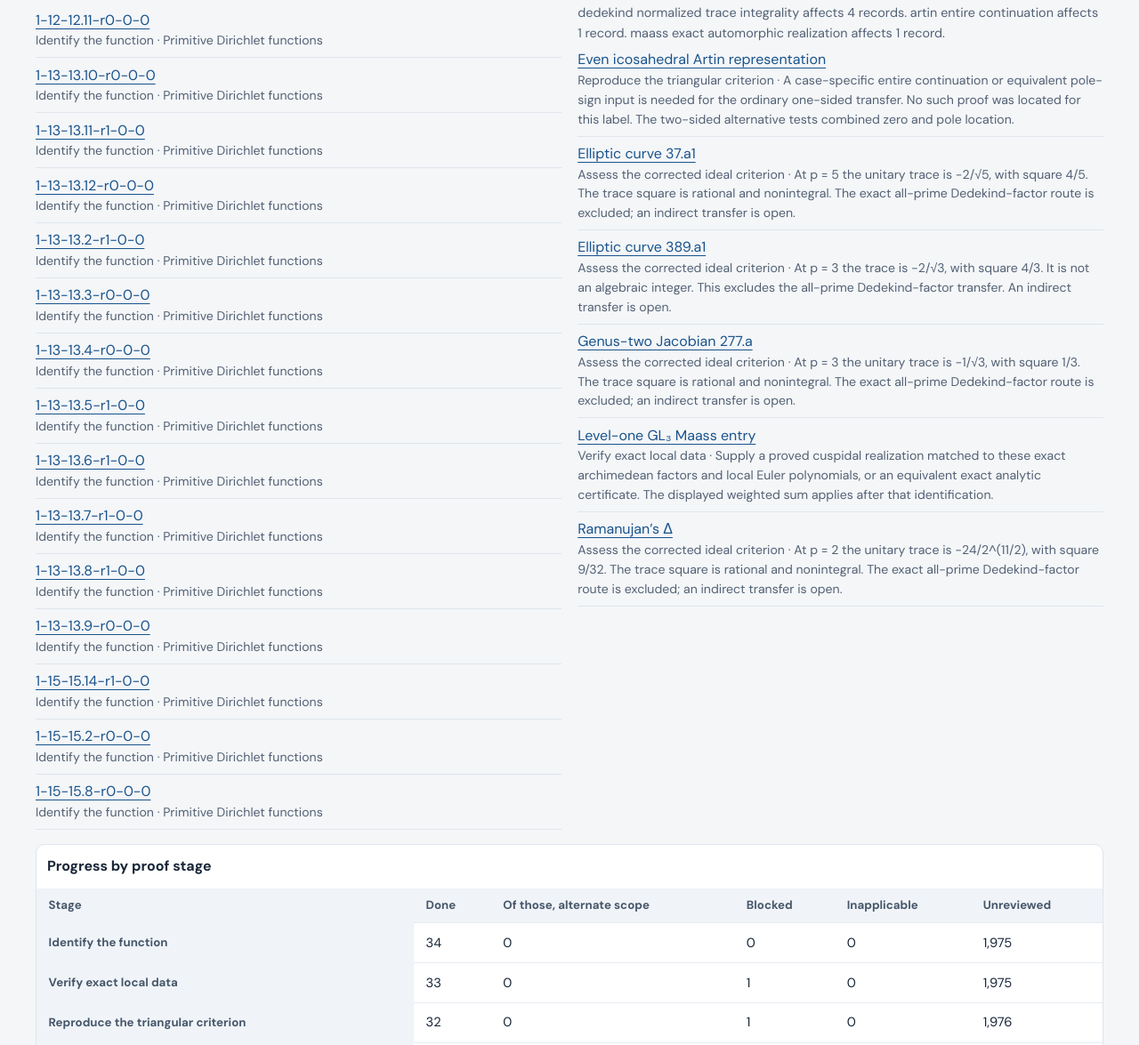
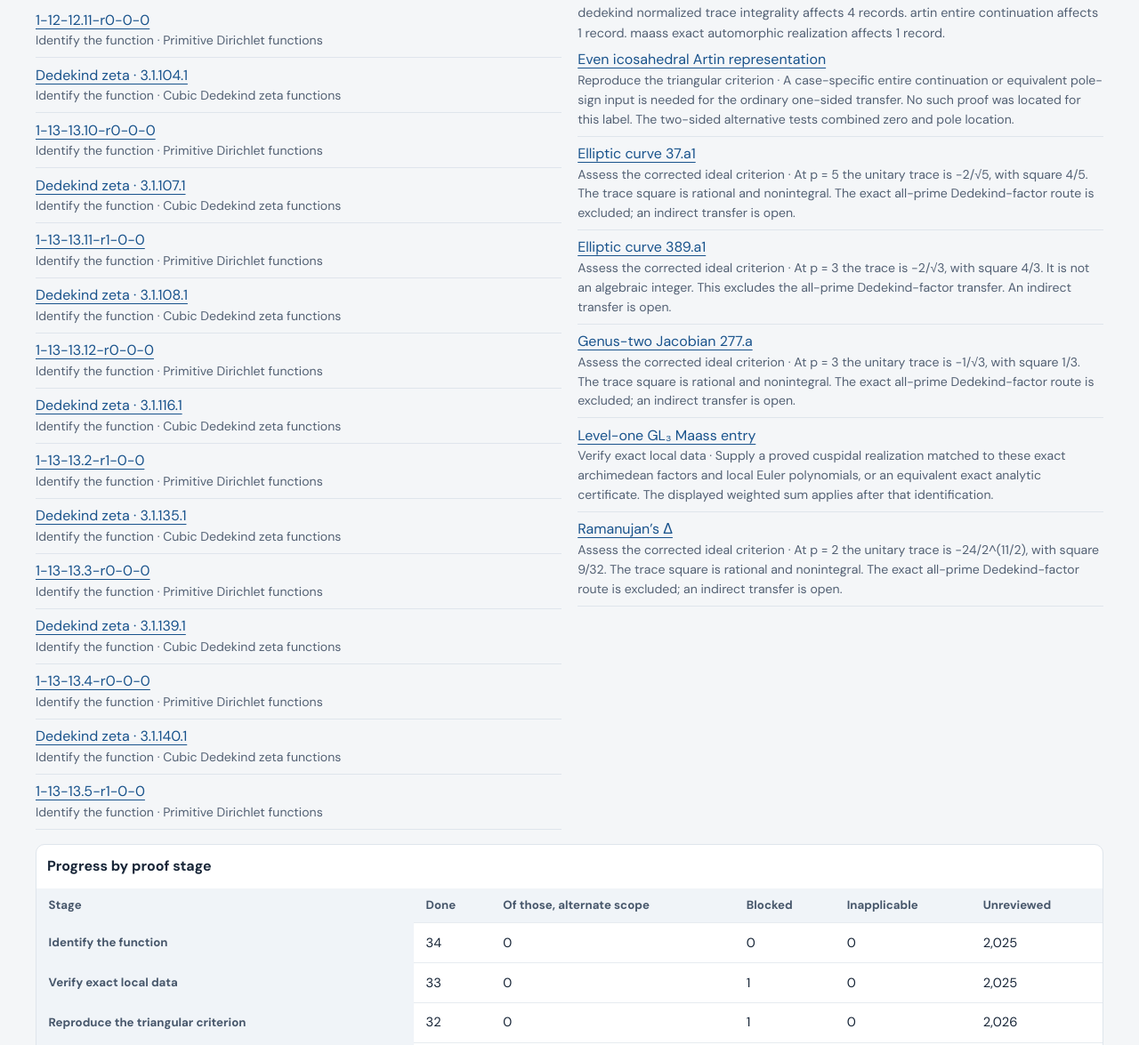
Before and after one commit to kimihiro64/Robin1984, a plain HTML site: page lmfdb-explorer/index.html in a window 1280 px wide. Shown: the part 5156-6331 px from the top of the page at 89% size. Drawn offline with Linux system fonts and the light colour scheme.

Commit message:
Publish the Robin1984 LMFDB explorer
Catalogue-source: 009b787390eea9f1d9f944399d3dcc3bf7f47667

```diff
--- a/lmfdb-explorer/app.js
+++ b/lmfdb-explorer/app.js
@@ -215,7 +215,9 @@ function renderBacklog() {
   const stages = new Map(backlog.stages.map((stage) => [stage.id, stage.name]));
   const families = new Map(backlog.families.map((family) => [family.id, family.name]));
   const statuses = [["complete", "Review complete"], ["in-progress", "In progress"], ["blocked", "Blocked"], ["unreviewed", "Unreviewed"]];
-  byId("backlog-caption").textContent = format(backlog.total) + " inventoried identifiers.";
+  const through = backlog.precomputed?.contiguousThrough ?? 0;
+  const precomputed = through ? " · Precomputed API IDs 1–" + format(through) + " traversed." : "";
+  byId("backlog-caption").textContent = format(backlog.total) + " inventoried identifiers." + precomputed;
   byId("backlog-totals").replaceChildren(...statuses.map(([state, label]) => {
     const item = element("div");
     item.append(element("dt", label), element("dd", format(backlog.state[state])));
@@ -249,7 +251,9 @@ function renderBacklog() {
     const cursor = run.mode === "api"
       ? " · IDs " + format(run.start_id + 1) + "–" + format(run.through_id) + " · reached " + format(run.cursor)
       : "";
-    return element("li", run.id + " · " + format(run.unique_labels) + " identifiers" + cursor);
+    const item = element("li");
+    item.append(link(run.id, run.source), " · " + format(run.unique_labels) + " identifiers" + cursor);
+    return item;
   }));
 }
 
--- a/lmfdb-explorer/backlog-data.js
+++ b/lmfdb-explorer/backlog-data.js
@@ -1,8 +1,8 @@
 // Generated by backlog.mjs export.
 globalThis.LMFDB_BACKLOG = {
-  "total": 2009,
+  "total": 2059,
   "state": {
-    "unreviewed": 1975,
+    "unreviewed": 2025,
     "in-progress": 0,
     "blocked": 6,
     "complete": 28
@@ -106,7 +106,7 @@ globalThis.LMFDB_BACKLOG = {
       "inventory": "Cubic field labels with available L-function pages.",
       "next": "Match the field to the Dedekind provider and record any known factorizations.",
       "counts": {
-        "unreviewed": 0,
+        "unreviewed": 50,
         "in-progress": 0,
         "blocked": 0,
         "complete": 1
@@ -251,7 +251,7 @@ globalThis.LMFDB_BACKLOG = {
       "blocked": 0,
       "not-applicable": 0,
       "alternate": 0,
-      "unreviewed": 1975
+      "unreviewed": 2025
     },
     {
       "id": "local-data",
@@ -260,7 +260,7 @@ globalThis.LMFDB_BACKLOG = {
       "blocked": 1,
       "not-applicable": 0,
       "alternate": 0,
-      "unreviewed": 1975
+      "unreviewed": 2025
     },
     {
       "id": "triangle",
@@ -269,7 +269,7 @@ globalThis.LMFDB_BACKLOG = {
       "blocked": 1,
       "not-applicable": 0,
       "alternate": 0,
-      "unreviewed": 1976
+      "unreviewed": 2026
     },
     {
       "id": "location",
@@ -278,7 +278,7 @@ globalThis.LMFDB_BACKLOG = {
       "blocked": 0,
       "not-applicable": 0,
       "alternate": 1,
-      "unreviewed": 1976
+      "unreviewed": 2026
     },
     {
       "id": "multiplicity",
@@ -287,7 +287,7 @@ globalThis.LMFDB_BACKLOG = {
       "blocked": 0,
       "not-applicable": 0,
       "alternate": 1,
-      "unreviewed": 1976
+      "unreviewed": 2026
     },
     {
       "id": "ideal",
@@ -296,7 +296,7 @@ globalThis.LMFDB_BACKLOG = {
       "blocked": 4,
       "not-applicable": 0,
       "alternate": 0,
-      "unreviewed": 1977
+      "unreviewed": 2027
     }
   ],
   "runs": [
@@ -309,6 +309,17 @@ globalThis.LMFDB_BACKLOG = {
       "cursor": 0,
       "exhausted": 0,
       "unique_labels": 1,
+      "batches": 1
+    },
+    {
+      "id": "cubic-fields-d368",
+      "mode": "import",
+      "source": "https://www.lmfdb.org/api/nf_fields/?_format=json&degree=i3&_fields=label%2Cdegree%2Cdisc_abs&_sort=id&disc_abs=py%7B%22%24lte%22%3A368%7D",
+      "start_id": 0,
+      "through_id": null,
+      "cursor": 0,
+      "exhausted": 0,
+      "unique_labels": 51,
       "batches": 1
     },
     {
@@ -378,12 +389,37 @@ globalThis.LMFDB_BACKLOG = {
       "batches": 8
     }
   ],
+  "precomputed": {
+    "ranges": [
+      {
+        "first": 1,
+        "last": 2000
+      }
+    ],
+    "gaps": [],
+    "contiguousThrough": 2000,
+    "nextScan": {
+      "run": "precomputed-2001-2200",
+      "after": 2000,
+      "through": 2200,
+      "pages": 2
+    }
+  },
   "queue": [
     {
       "key": "L:1-12-12.11-r0-0-0",
       "name": "1-12-12.11-r0-0-0",
       "url": "https://www.lmfdb.org/L/data/1-12-12.11-r0-0-0",
       "family": "dirichlet",
+      "phase": "identity",
+      "catalog_id": null,
+      "state": "unreviewed"
+    },
+    {
+      "key": "NumberField:3.1.104.1",
+      "name": "Dedekind zeta · 3.1.104.1",
+      "url": "https://www.lmfdb.org/NumberField/3.1.104.1",
+      "family": "dedekind3",
       "phase": "identity",
       "catalog_id": null,
       "state": "unreviewed"
@@ -398,10 +434,28 @@ globalThis.LMFDB_BACKLOG = {
       "state": "unreviewed"
     },
     {
+      "key": "NumberField:3.1.107.1",
+      "name": "Dedekind zeta · 3.1.107.1",
+      "url": "https://www.lmfdb.org/NumberField/3.1.107.1",
+      "family": "dedekind3",
+      "phase": "identity",
+      "catalog_id": null,
+      "state": "unreviewed"
+    },
+    {
       "key": "L:1-13-13.11-r1-0-0",
       "name": "1-13-13.11-r1-0-0",
       "url": "https://www.lmfdb.org/L/data/1-13-13.11-r1-0-0",
       "family": "dirichlet",
+      "phase": "identity",
+      "catalog_id": null,
+      "state": "unreviewed"
+    },
+    {
+      "key": "NumberField:3.1.108.1",
+      "name": "Dedekind zeta · 3.1.108.1",
+      "url": "https://www.lmfdb.org/NumberField/3.1.108.1",
+      "family": "dedekind3",
       "phase": "identity",
       "catalog_id": null,
       "state": "unreviewed"
@@ -416,10 +470,28 @@ globalThis.LMFDB_BACKLOG = {
       "state": "unreviewed"
     },
     {
+      "key": "NumberField:3.1.116.1",
+      "name": "Dedekind zeta · 3.1.116.1",
+      "url": "https://www.lmfdb.org/NumberField/3.1.116.1",
+      "family": "dedekind3",
+      "phase": "identity",
+      "catalog_id": null,
+      "state": "unreviewed"
+    },
+    {
       "key": "L:1-13-13.2-r1-0-0",
       "name": "1-13-13.2-r1-0-0",
       "url": "https://www.lmfdb.org/L/data/1-13-13.2-r1-0-0",
       "family": "dirichlet",
+      "phase": "identity",
+      "catalog_id": null,
+      "state": "unreviewed"
+    },
+    {
+      "key": "NumberField:3.1.135.1",
+      "name": "Dedekind zeta · 3.1.135.1",
+      "url": "https://www.lmfdb.org/NumberField/3.1.135.1",
+      "family": "dedekind3",
       "phase": "identity",
       "catalog_id": null,
       "state": "unreviewed"
@@ -434,6 +506,15 @@ globalThis.LMFDB_BACKLOG = {
       "state": "unreviewed"
     },
     {
+      "key": "NumberField:3.1.139.1",
+      "name": "Dedekind zeta · 3.1.139.1",
+      "url": "https://www.lmfdb.org/NumberField/3.1.139.1",
+      "family": "dedekind3",
+      "phase": "identity",
+      "catalog_id": null,
+      "state": "unreviewed"
+    },
+    {
       "key": "L:1-13-13.4-r0-0-0",
       "name": "1-13-13.4-r0-0-0",
       "url": "https://www.lmfdb.org/L/data/1-13-13.4-r0-0-0",
@@ -443,72 +524,18 @@ globalThis.LMFDB_BACKLOG = {
       "state": "unreviewed"
     },
     {
-      "key": "L:1-13-13.5-r1-0-0",
-      "name": "1-13-13.5-r1-0-0",
-      "url": "https://www.lmfdb.org/L/data/1-13-13.5-r1-0-0",
-      "family": "dirichlet",
+      "key": "NumberField:3.1.140.1",
+      "name": "Dedekind zeta · 3.1.140.1",
+      "url": "https://www.lmfdb.org/NumberField/3.1.140.1",
+      "family": "dedekind3",
       "phase": "identity",
       "catalog_id": null,
       "state": "unreviewed"
     },
     {
-      "key": "L:1-13-13.6-r1-0-0",
-      "name": "1-13-13.6-r1-0-0",
-      "url": "https://www.lmfdb.org/L/data/1-13-13.6-r1-0-0",
-      "family": "dirichlet",
-      "phase": "identity",
-      "catalog_id": null,
-      "state": "unreviewed"
-    },
-    {
-      "key": "L:1-13-13.7-r1-0-0",
-      "name": "1-13-13.7-r1-0-0",
-      "url": "https://www.lmfdb.org/L/data/1-13-13.7-r1-0-0",
-      "family": "dirichlet",
-      "phase": "identity",
-      "catalog_id": null,
-      "state": "unreviewed"
-    },
-    {
-      "key": "L:1-13-13.8-r1-0-0",
-      "name": "1-13-13.8-r1-0-0",
-      "url": "https://www.lmfdb.org/L/data/1-13-13.8-r1-0-0",
-      "family": "dirichlet",
-      "phase": "identity",
-      "catalog_id": null,
-      "state": "unreviewed"
-    },
-    {
-      "key": "L:1-13-13.9-r0-0-0",
-      "name": "1-13-13.9-r0-0-0",
-      "url": "https://www.lmfdb.org/L/data/1-13-13.9-r0-0-0",
-      "family": "dirichlet",
-      "phase": "identity",
-      "catalog_id": null,
-      "state": "unreviewed"
-    },
-    {
-      "key": "L:1-15-15.14-r1-0-0",
-      "name": "1-15-15.14-r1-0-0",
-      "url": "https://www.lmfdb.org/L/data/1-15-15.14-r1-0-0",
-      "family": "dirichlet",
-      "phase": "identity",
-      "catalog_id": null,
-      "state": "unreviewed"
-    },
-    {
-      "key": "L:1-15-15.2-r0-0-0",
-      "name": "1-15-15.2-r0-0-0",
-      "url": "https://www.lmfdb.org/L/data/1-15-15.2-r0-0-0",
-      "family": "dirichlet",
-      "phase": "identity",
-      "catalog_id": null,
-      "state": "unreviewed"
-    },
-    {
-      "key": "L:1-15-15.8-r0-0-0",
-      "name": "1-15-15.8-r0-0-0",
-      "url": "https://www.lmfdb.org/L/data/1-15-15.8-r0-0-0",
+      "key": "L:1-13-13.5-r1-0-0",
+      "name": "1-13-13.5-r1-0-0",
+      "url": "https://www.lmfdb.org/L/data/1-13-13.5-r1-0-0",
       "family": "dirichlet",
       "phase": "identity",
       "catalog_id": null,
--- a/lmfdb-explorer/index.html
+++ b/lmfdb-explorer/index.html
@@ -7,8 +7,8 @@
   <title>LMFDB Criterion Explorer</title>
   <link rel="stylesheet" href="./styles.css?v=b8f04bd4bcbcf2ba">
   <script src="./catalog-data.js?v=90a13d314a396586" defer></script>
-  <script src="./backlog-data.js?v=f454a4ec57ce8f93" defer></script>
-  <script src="./app.js?v=d99fbf0ae977b6f5" defer></script>
+  <script src="./backlog-data.js?v=37b8da24305db460" defer></script>
+  <script src="./app.js?v=70c0504aa80ff31f" defer></script>
 </head>
 <body>
   <a class="skip" href="#catalog">Skip to the catalog</a>
```
Also changed, not shown: 2 other files.
